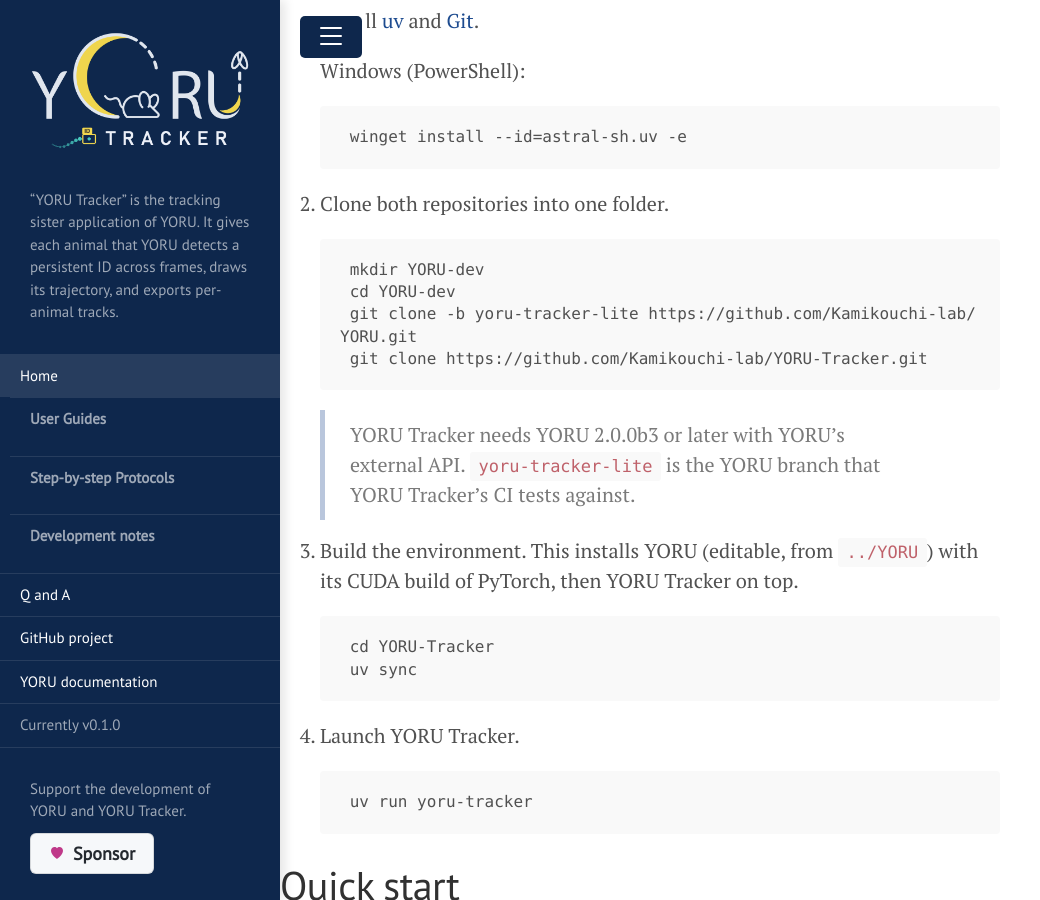
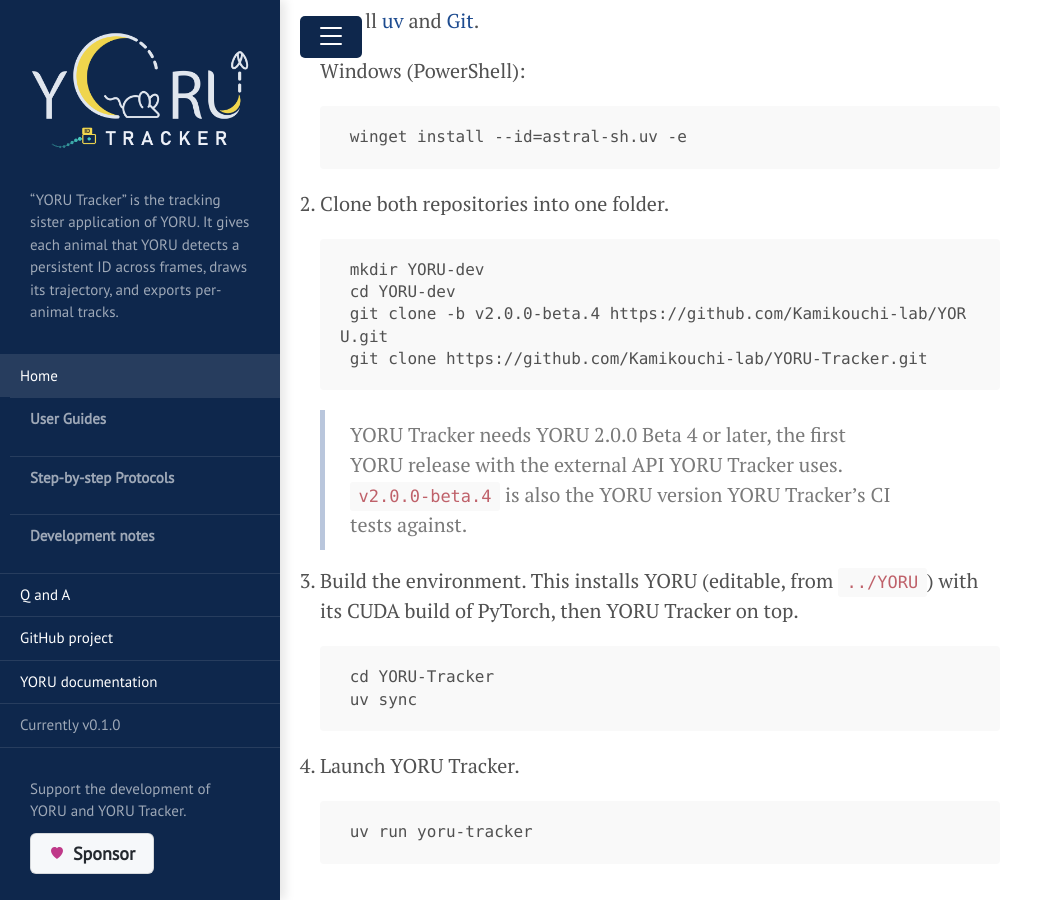
Before and after one commit to Kamikouchi-lab/YORU-Tracker_doc, a Jekyll site: the page built from index.md, in a window 1280 px wide and 900 px high, scrolled down 2288 px. Shown: the whole window, without its empty margins (0-1040 px from the left). Built offline with Jekyll 4.4.1, drawn with Linux system fonts in a browser that asks for light colours; some of the changed text lies outside the part shown.

Commit message:
Install YORU Tracker against the YORU v2.0.0 Beta 4 release
Co-Authored-By: Claude Opus 5.5 <noreply@anthropic.com>

````diff
--- a/index.md
+++ b/index.md
@@ -7,7 +7,7 @@ title: Home
 
 <div class="badges" markdown="1">
 [![Version](https://img.shields.io/badge/version-0.1.0-0e274c.svg)](https://github.com/Kamikouchi-lab/YORU-Tracker/blob/main/CHANGELOG.md)
-[![Requires YORU](https://img.shields.io/badge/requires-YORU%20%E2%89%A5%202.0.0b3-f2d851.svg)](https://github.com/Kamikouchi-lab/YORU)
+[![Requires YORU](https://img.shields.io/badge/requires-YORU%20%E2%89%A5%202.0.0b4-f2d851.svg)](https://github.com/Kamikouchi-lab/YORU)
 [![Python 3.10](https://img.shields.io/badge/python-3.10-1d4b8f.svg)](https://www.python.org/downloads/release/python-3100/)
 [![License: AGPL v3](https://img.shields.io/badge/License-AGPL%20v3-blue.svg)](https://www.gnu.org/licenses/agpl-3.0)
 [![Documentation](https://img.shields.io/badge/docs-YORU%20Tracker-0e274c.svg)](https://kamikouchi-lab.github.io/YORU-Tracker_doc/)
@@ -25,7 +25,7 @@ It is a sister application, not a YORU plugin: it has its own window and its own
 |---|---|---|
 | Purpose | Real-time detection, closed-loop triggers, recording | Identity, trajectories, tracking export |
 | Launch | `python -m yoru` | `python -m yoru_tracker` (or `yoru-tracker`) |
-| Depends on | — | YORU (≥ 2.0.0b3, < 3) |
+| Depends on | — | YORU (≥ 2.0.0b4, < 3) |
 | Documentation | [YORU documentation]({{ site.yoru.docs }}) | This site |
 
 <div class="sponsor-cta">
@@ -69,11 +69,11 @@ YORU-dev/
     ```
     mkdir YORU-dev
     cd YORU-dev
-    git clone -b yoru-tracker-lite https://github.com/Kamikouchi-lab/YORU.git
+    git clone -b v2.0.0-beta.4 https://github.com/Kamikouchi-lab/YORU.git
     git clone https://github.com/Kamikouchi-lab/YORU-Tracker.git
     ```
 
-    > YORU Tracker needs YORU 2.0.0b3 or later with YORU's external API. `yoru-tracker-lite` is the YORU branch that YORU Tracker's CI tests against.
+    > YORU Tracker needs YORU 2.0.0 Beta 4 or later, the first YORU release with the external API YORU Tracker uses. `v2.0.0-beta.4` is also the YORU version YORU Tracker's CI tests against.
 
 3. Build the environment. This installs YORU (editable, from `../YORU`) with its CUDA build of PyTorch, then YORU Tracker on top.
 
@@ -138,7 +138,7 @@ For `movie.mp4` you get `movie_tracks.csv` (one row per track per frame), `movie
 ## Software
 - Python 3.10. uv installs it for you.
 - [uv](https://docs.astral.sh/uv/) and [Git](https://git-scm.com/).
-- A YORU checkout (≥ 2.0.0b3, < 3) beside the YORU Tracker folder.
+- A YORU checkout (≥ 2.0.0b4, < 3) beside the YORU Tracker folder.
 
 
 # Status
````
Also changed, not shown: _devnotes/02_development.md (+1 -1 lines), _guides/01_install.md (+3 -3 lines), troubleshootings.md (+1 -1 lines).
